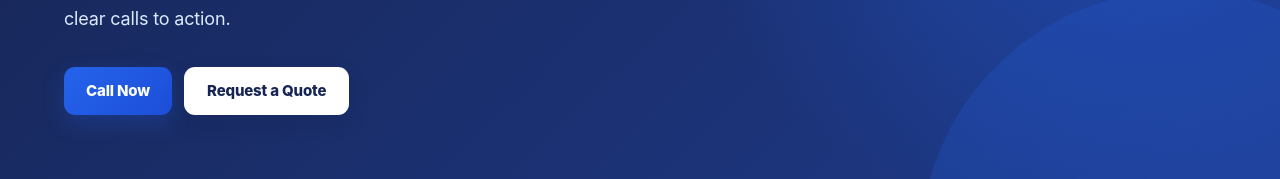
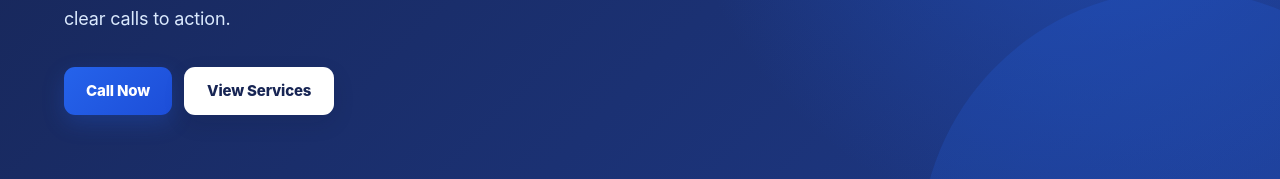
Before and after one commit to phoenixai2026/ai-client-hunter-sites, a plain HTML site: page websites/s4p-plumbing-gas-fitting.html in a window 1280 px wide. Shown: the part 436-615 px from the top of the page. Drawn offline with Linux system fonts and the light colour scheme.

Commit message:
Update generated prospect website

```diff
--- a/websites/s4p-plumbing-gas-fitting.html
+++ b/websites/s4p-plumbing-gas-fitting.html
@@ -1220,7 +1220,7 @@
                 class="button secondary"
                 href="#services"
               >
-                Request a Quote
+                View Services
               </a>
 
             </div>
```
